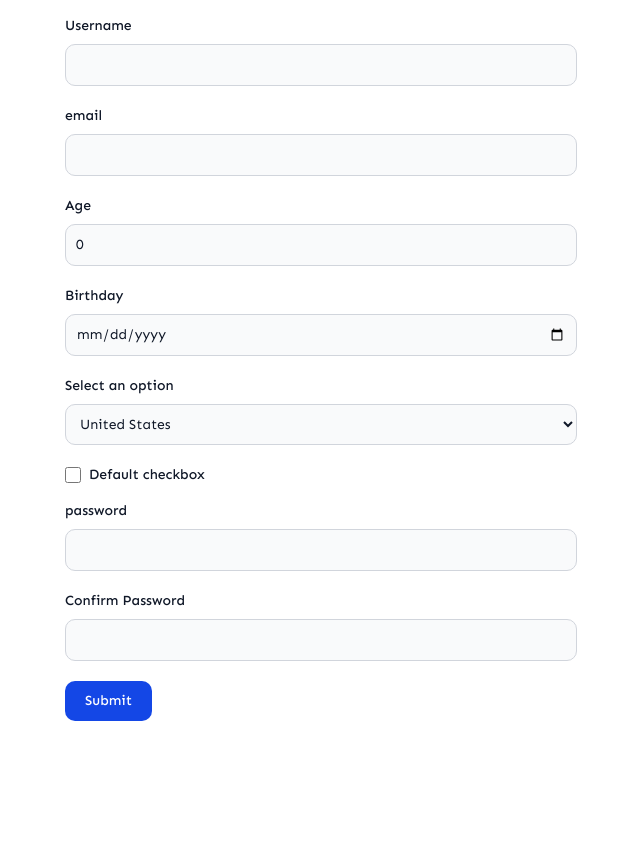
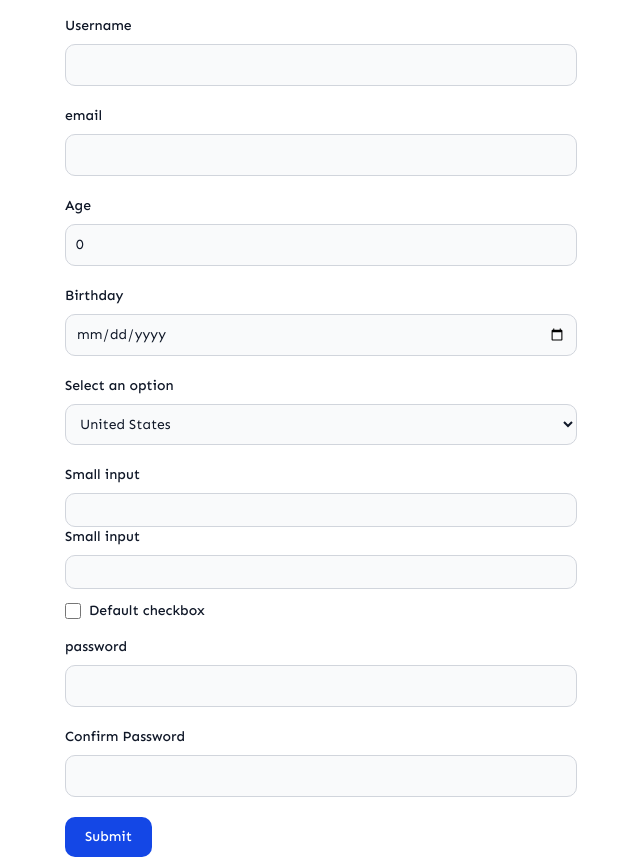
Before and after one commit to meshal23/restaurent-management-system, a React (Vite) app: page /tanstack-form in a window 1280 px wide. Shown: the whole page, without its empty margins (319-959 px from the left). Before the commit the page ends 816 px from the top, so only its background shows below. Built offline with nearby package versions, Linux system fonts and the light colour scheme; sample sign-in values are in the browser's storage; what tailwindcss-motion would draw is missing.

Commit message:
added dynamic array

```diff
--- a/src/ReactQuery/ValidateForm.tsx
+++ b/src/ReactQuery/ValidateForm.tsx
@@ -1,3 +1,4 @@
+/* eslint-disable @typescript-eslint/no-explicit-any */
 import { useForm } from "@tanstack/react-form";
 
 interface formProps {
@@ -9,6 +10,7 @@ interface formProps {
   birth_date: string;
   isMarried: boolean;
   nationality: string;
+  interests: any;
 }
 
 const ValidateForm = () => {
@@ -21,6 +23,7 @@ const ValidateForm = () => {
       age: 0,
       isMarried: false,
       nationality: "",
+      interests: [" ", " "] as string[],
     } as formProps,
 
     onSubmit: ({ value }) => {
@@ -35,6 +38,7 @@ const ValidateForm = () => {
         className="max-w-lg mx-auto mt-4"
         onSubmit={(e) => {
           e.preventDefault();
+          e.stopPropagation(); // added to implement dynamic array
           form.handleSubmit();
         }}
       >
@@ -42,12 +46,12 @@ const ValidateForm = () => {
         <form.Field
           name="username"
           validators={{
-            onChange: ({ value }) => {
+            onChange: ({ value }: any) => {
               return value.trim() === "" ? "Username is required" : undefined;
             },
           }}
         >
-          {(field) => (
+          {(field: any) => (
             <div className="mb-5">
               <label
                 htmlFor="username"
@@ -222,6 +226,46 @@ const ValidateForm = () => {
           )}
         </form.Field>
 
+        {/* interests (dynamic arrays) */}
+        <form.Field
+          name="interests"
+          // validators={{
+          //   onChange: ({ value }: any) => {
+          //     return value === [] ? "Username is required" : undefined;
+          //   },
+          // }}
+        >
+          {(field: any) => (
+            <>
+              {field?.state?.value?.map((_: any, index: any) => {
+                return (
+                  <form.Field name={`interests[${index}]`}>
+                    {(subField: any) => (
+                      <div>
+                        <label
+                          htmlFor="small-input"
+                          className="block mb-2 text-sm font-medium text-gray-900 dark:text-white"
+                        >
+                          Small input
+                        </label>
+                        <input
+                          type="text"
+                          id="small-input"
+                          value={subField?.state?.value}
+                          onChange={(e) =>
+                            subField.handleChange(e.target.value)
+                          }
+                          className="block w-full p-2 text-gray-900 border border-gray-300 rounded-lg bg-gray-50 text-xs focus:ring-blue-500 focus:border-blue-500 dark:bg-gray-700 dark:border-gray-600 dark:placeholder-gray-400 dark:text-white dark:focus:ring-blue-500 dark:focus:border-blue-500"
+                        />
+                      </div>
+                    )}
+                  </form.Field>
+                );
+              })}
+            </>
+          )}
+        </form.Field>
+
         {/* checkbox */}
         <form.Field
           name="isMarried"
@@ -232,7 +276,7 @@ const ValidateForm = () => {
           }}
         >
           {(field) => (
-            <div className="flex items-center mb-4">
+            <div className="flex items-center mb-4 mt-3">
               <input
                 id="default-checkbox"
                 type="checkbox"
```
